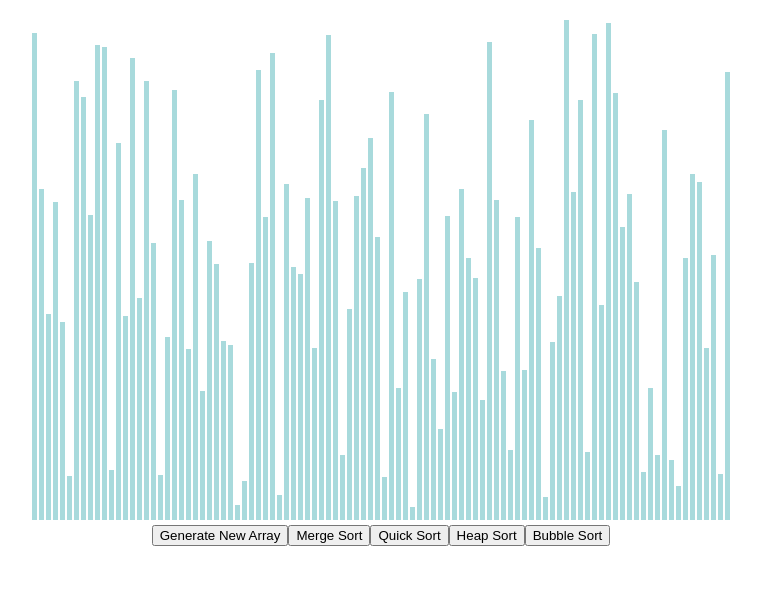
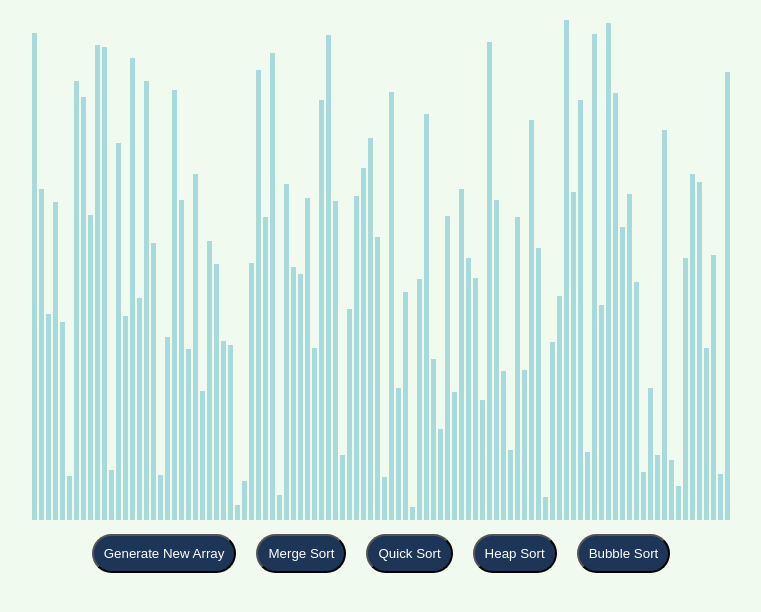
Before and after one commit to gksaurabh/sortingVisualizer, a React (Create React App) app in the folder sorting-visualizer/: page / in a window 1280 px wide. Shown: the top 612 px of the page, without its empty margins (259-1020 px from the left). Built offline with nearby package versions, Linux system fonts and the light colour scheme.

Commit message:
CSS changes

```diff
--- a/sorting-visualizer/src/App.css
+++ b/sorting-visualizer/src/App.css
@@ -1,5 +1,6 @@
 .App {
   text-align: center;
+  background-color: #f1faee;
 }
 
 .App-logo {
--- a/sorting-visualizer/src/SortingVisualizer/SortingVisualizer.css
+++ b/sorting-visualizer/src/SortingVisualizer/SortingVisualizer.css
@@ -12,3 +12,11 @@
     display: inline-block;
     margin: 0 1px;
 }
+
+.button {
+    background-color: #1d3557;
+    color: #ffffff;
+    border-radius: 150px;
+    padding: 10px;
+    margin: 10px;
+}
--- a/sorting-visualizer/src/SortingVisualizer/SortingVisualizer.jsx
+++ b/sorting-visualizer/src/SortingVisualizer/SortingVisualizer.jsx
@@ -102,11 +102,11 @@ export default class SortingVisualizer extends React.Component {
                     </div>
                 ))}
                 <div className="button-container">
-                    <button onClick={() => this.resetArray()}>Generate New Array</button>
-                    <button onClick={() => this.mergeSort()}>Merge Sort</button>
-                    <button onClick={() => this.quickSort()}>Quick Sort</button>
-                    <button onClick={() => this.heapSort()}>Heap Sort</button>
-                    <button onClick={() => this.bubbleSort()}>Bubble Sort</button>
+                    <button className='button' onClick={() => this.resetArray()}>Generate New Array</button>
+                    <button className='button' onClick={() => this.mergeSort()}>Merge Sort</button>
+                    <button className='button' onClick={() => this.quickSort()}>Quick Sort</button>
+                    <button className='button' onClick={() => this.heapSort()}>Heap Sort</button>
+                    <button className='button' onClick={() => this.bubbleSort()}>Bubble Sort</button>
                 </div>
 
             </div>
--- a/sorting-visualizer/src/index.css
+++ b/sorting-visualizer/src/index.css
@@ -5,6 +5,7 @@ body {
     sans-serif;
   -webkit-font-smoothing: antialiased;
   -moz-osx-font-smoothing: grayscale;
+  background-color: #f1faee;
 }
 
 code {
```
